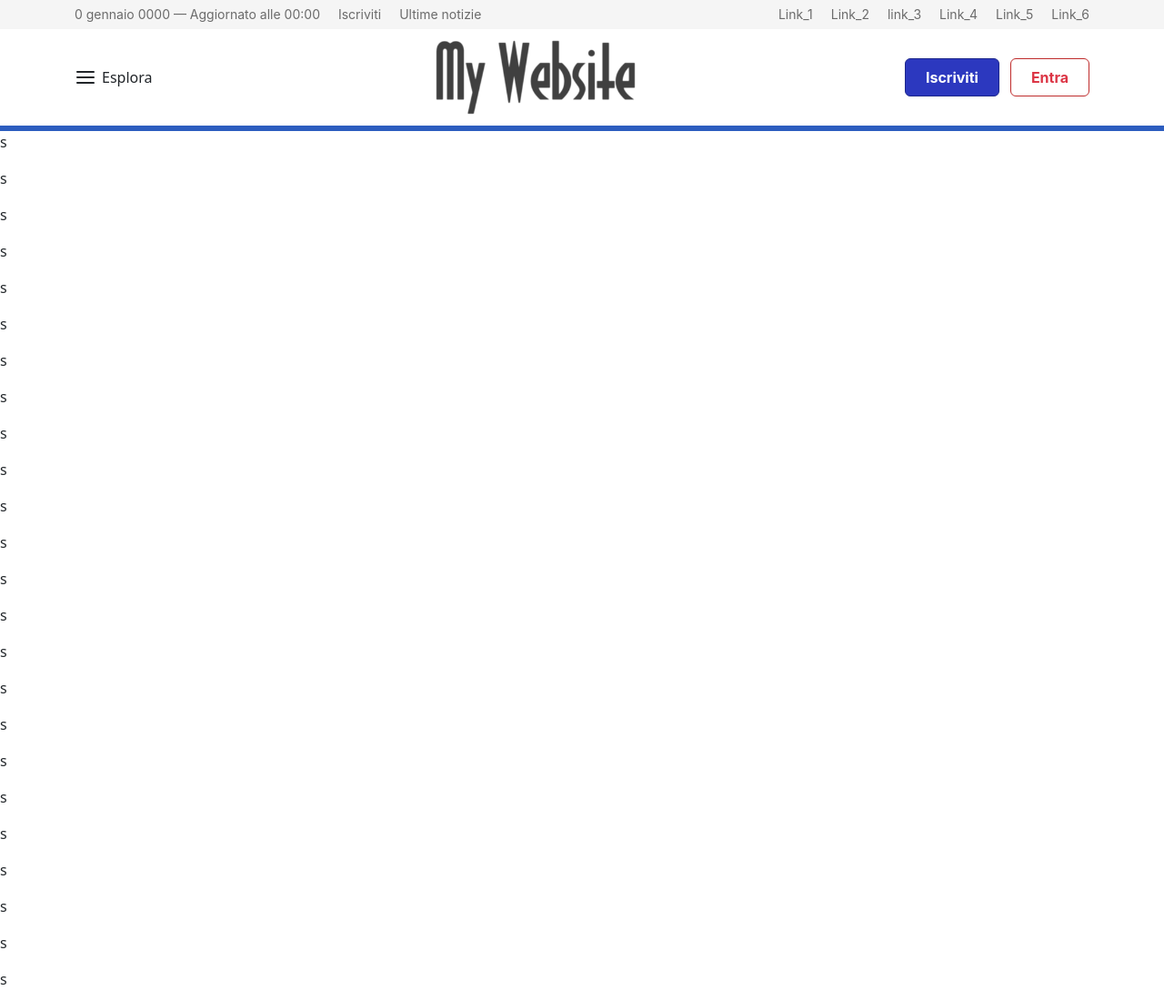
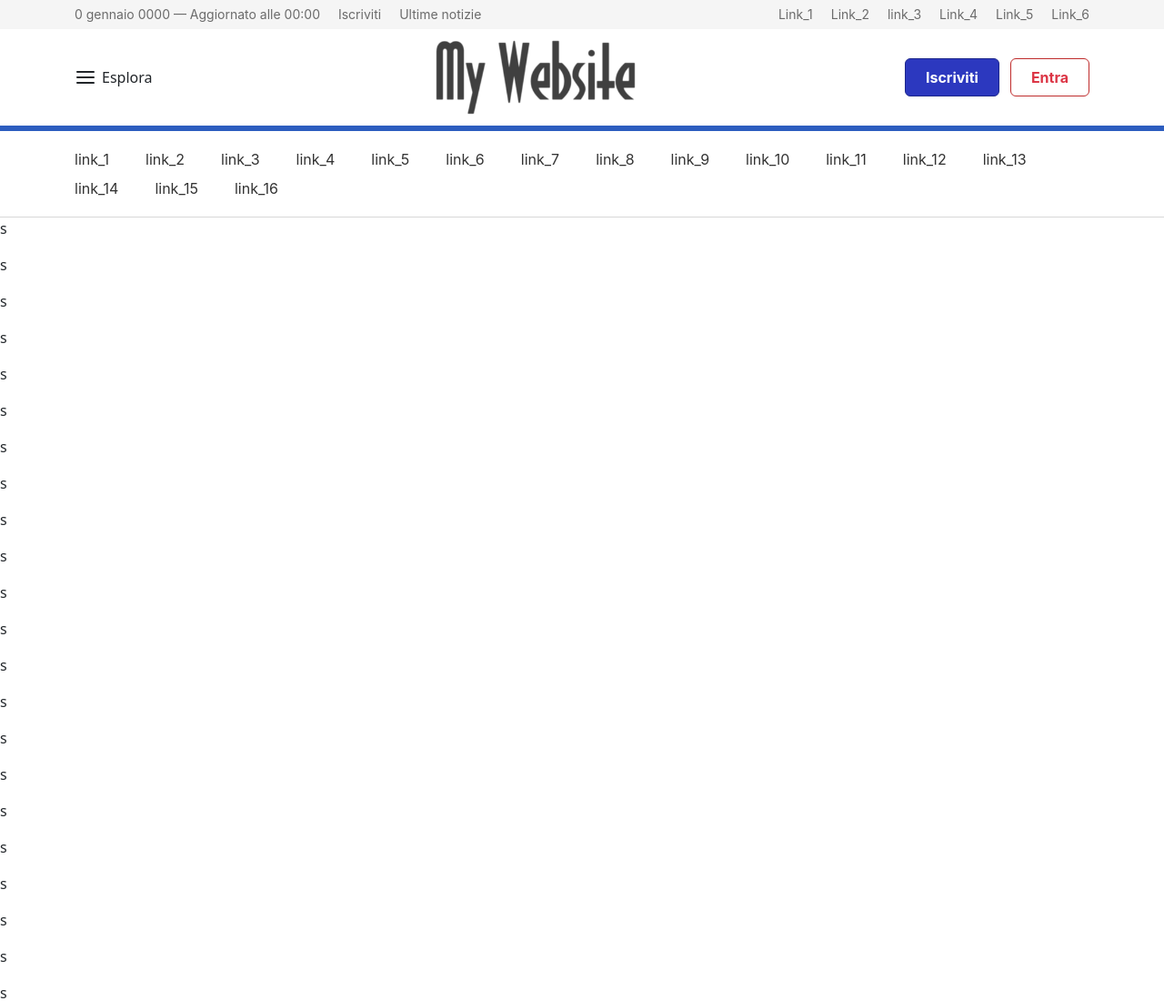
Before and after one commit to BrunoMartelli01/sitoWeb, a plain HTML site: page index.html in a window 1280 px wide. Shown: the top 1100 px of the page at 91% size. Drawn offline with nearby package versions, Linux system fonts and the light colour scheme.

Commit message:
HeaderBottom

```diff
--- a/index.html
+++ b/index.html
@@ -44,7 +44,26 @@
                             <a role="button" tabindex="0" class="btn btn-outline-danger">Entra</a>
                         </div>
                     </div>
-
+            </div>
+        </div>
+        <div class="div_MenuHorizontal">
+            <div class="container">
+                <a  href="">link_1</a><a
+                    href="">link_2</a><a
+                    href="">link_3</a><a
+                    href="">link_4</a><a
+                    href="">link_5</a><a
+                    href="">link_6</a><a
+                    href="">link_7</a><a
+                    href="">link_8</a><a
+                    href="">link_9</a><a
+                    href="">link_10</a><a
+                    href="">link_11</a><a
+                    href="">link_12</a><a
+                    href="">link_13</a><a
+                    href="">link_14</a><a
+                    href="">link_15</a><a
+                    href="">link_16</a>
             </div>
         </div>
     </header>
--- a/style.css
+++ b/style.css
@@ -208,3 +208,33 @@ a.btn-outline-danger {
     --bs-btn-hover-bg: #bf2c2c;
     --bs-btn-hover-border-color: #bf2c2c;
 }
+
+
+
+
+
+
+
+.div_MenuHorizontal {
+    padding: 15px 0;
+    display: none;
+    flex-wrap: wrap;
+    align-items: center;
+    max-width: 100%;
+    border-bottom: 1px solid rgba(0, 0, 0, 0.155);
+}
+
+@media screen and (min-width: 768px) {
+    .div_MenuHorizontal {
+        display: flex;
+    }
+}
+.div_MenuHorizontal a {
+    font-family: Inter var, Inter, sans-serif;
+    color: #333;
+    font-size: 16px;
+    line-height: 32px;
+    margin-right: 40px;
+    display: inline-block;
+    text-decoration:none;
+}
```
